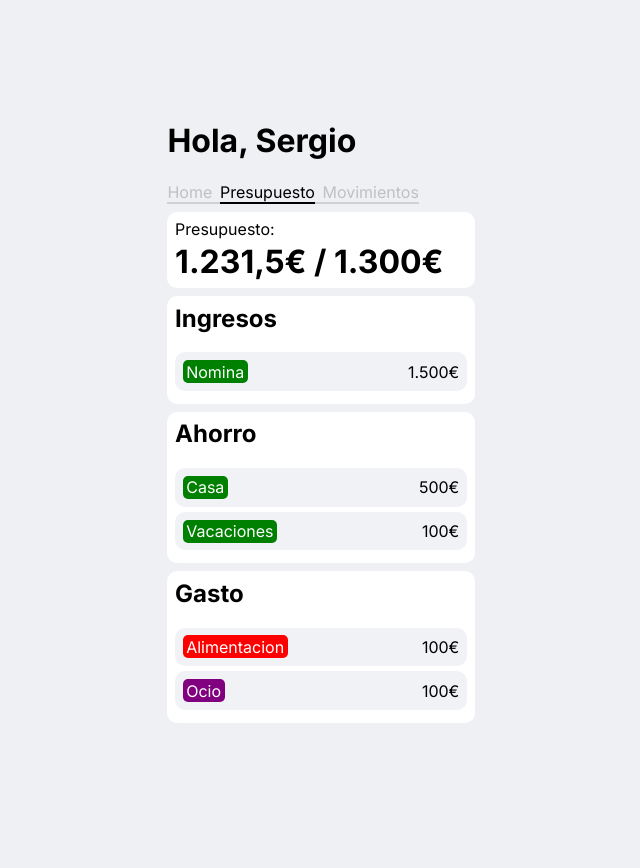
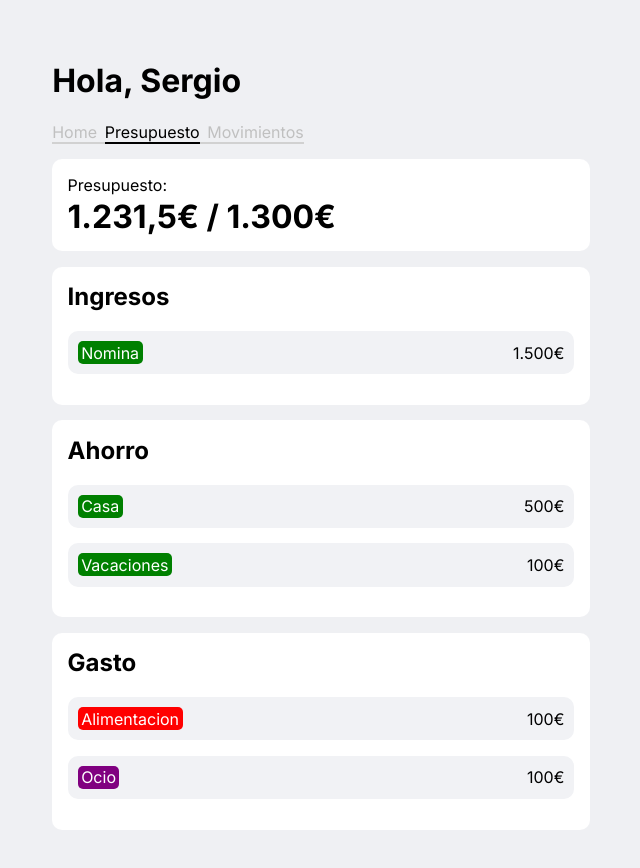
Before and after one commit to SergioCarrascosaSanchez/Welz, an Angular app: page /budget in a window 768 px wide. Shown: the top 868 px of the page, without its empty margins (63-703 px from the left). Before the commit the page ends 800 px from the top, so only its background shows below. Built offline with nearby package versions, Linux system fonts and the light colour scheme.

Commit message:
make main container and cards responsive

```diff
--- a/src/app/app.component.css
+++ b/src/app/app.component.css
@@ -1,4 +1,35 @@
-.app-container {
-  display: grid;
-  place-content: center;
+@media screen and (max-width: 767px) {
+  .app-container {
+    margin-top: 7%;
+    margin-left: 5%;
+    margin-right: 5%;
+    margin-bottom: 7%;
+  }
 }
+
+@media screen and (min-width: 768px) and (max-width: 1279px) {
+  .app-container {
+    margin-top: 8%;
+    margin-left: 15%;
+    margin-right: 15%;
+    margin-bottom: 10%;
+  }
+}
+
+@media screen and (min-width: 1280px) and (max-width: 1439px) {
+  .app-container {
+    margin-top: 3%;
+    margin-left: 25%;
+    margin-right: 25%;
+    margin-bottom: 10%;
+  }
+}
+
+@media screen and (min-width: 1440px) {
+  .app-container {
+    margin-top: 3%;
+    margin-left: 30%;
+    margin-right: 30%;
+    margin-bottom: 10%;
+  }
+}
--- a/src/app/app.component.html
+++ b/src/app/app.component.html
@@ -1,5 +1,5 @@
 <div class="app-container">
-  <div style="padding-top: 100px; width: 40vw">
+  <div>
     <h1>Hola, Sergio</h1>
     <app-navbar></app-navbar>
     <router-outlet></router-outlet>
--- a/src/app/components/card/card.component.css
+++ b/src/app/components/card/card.component.css
@@ -1,5 +1,52 @@
+@media screen and (max-width: 767px) {
   .card {
-  max-width: 40vw;
+    min-width: 100%;
+    background-color: #ffffff;
+    color: black;
+    box-sizing: border-box;
+    padding: 3vw;
+    border-radius: 10px;
+    margin-top: 2vw;
+    margin-bottom: 2vw;
+  }
+  .subcard {
+    max-width: 100%;
+    background-color: #f1f2f5;
+    color: black;
+    box-sizing: border-box;
+    padding: 2vw;
+    border-radius: 10px;
+    margin-top: 2vw;
+    margin-bottom: 2vw;
+  }
+}
+
+@media screen and (min-width: 768px) and (max-width: 1279px) {
+  .card {
+    min-width: 100%;
+    background-color: #ffffff;
+    color: black;
+    box-sizing: border-box;
+    padding: 2vw;
+    border-radius: 10px;
+    margin-top: 2vw;
+    margin-bottom: 2vw;
+  }
+  .subcard {
+    max-width: 100%;
+    background-color: #f1f2f5;
+    color: black;
+    box-sizing: border-box;
+    padding: 2%;
+    border-radius: 10px;
+    margin-top: 1vw;
+    margin-bottom: 2vw;
+  }
+}
+
+@media screen and (min-width: 1280px) {
+  .card {
+    min-width: 40vw;
     background-color: #ffffff;
     color: black;
     box-sizing: border-box;
@@ -8,7 +55,6 @@
     margin-top: 1vw;
     margin-bottom: 1vw;
   }
-
   .subcard {
     max-width: 40vw;
     background-color: #f1f2f5;
@@ -19,3 +65,4 @@
     margin-top: 0.7vw;
     margin-bottom: 0.7vw;
   }
+}
--- a/src/styles.css
+++ b/src/styles.css
@@ -2,8 +2,6 @@
 
 html,
 body {
-  width: 100vw;
-  height: 100vh;
   background-color: #eff0f3;
   margin: 0;
   font-family: "Inter", system-ui, -apple-system, BlinkMacSystemFont, "Segoe UI",
```
Lines whose indentation alone changed are shown as unchanged.
